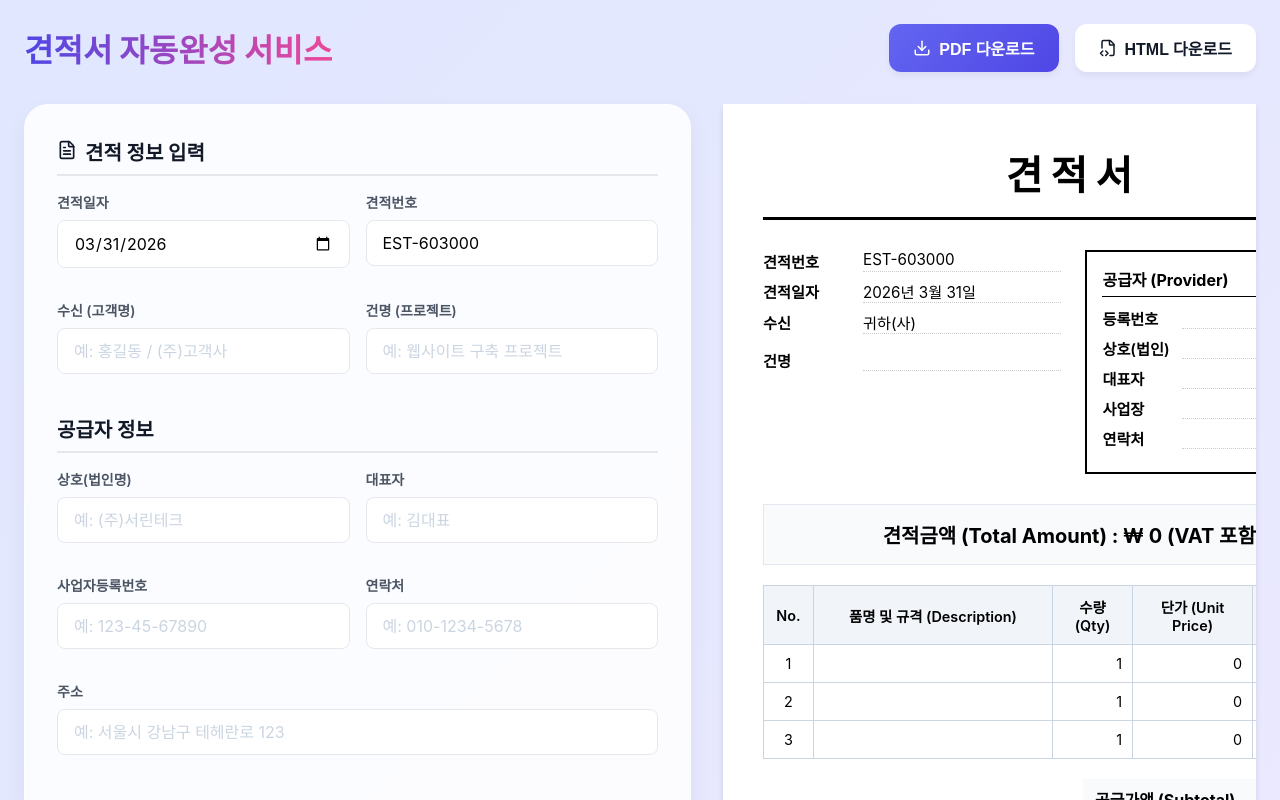
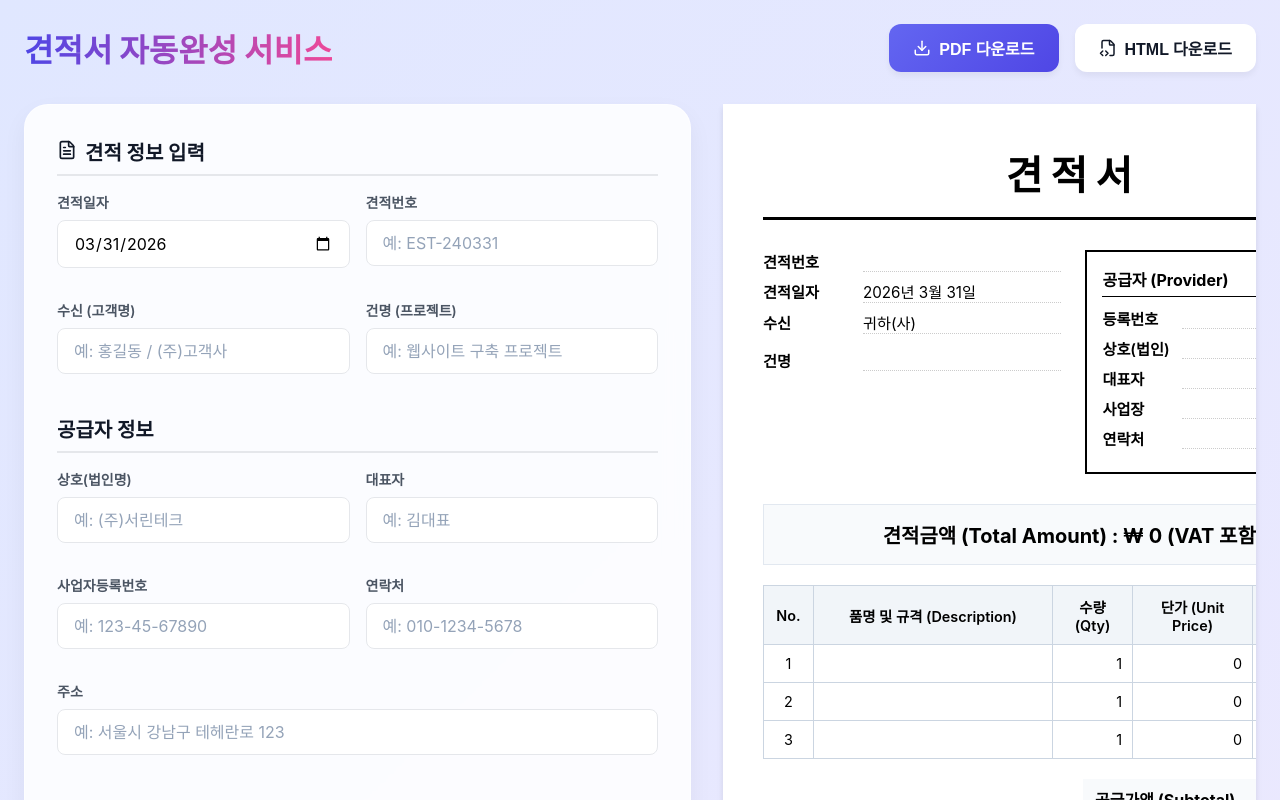
Before and after one commit to surninly/quotation, a React (Vite) app: page / in a window 1280 px wide. Shown: the top 800 px of the page. Built offline with nearby package versions, Linux system fonts and the light colour scheme.

Commit message:
Update placeholder contrast and show examples for key fields.
Use a darker gray for placeholder text and keep quotation number and VAT empty by default so their example format is visible.

Made-with: Cursor

```diff
--- a/src/App.jsx
+++ b/src/App.jsx
@@ -5,7 +5,7 @@ import './index.css';
 
 const initialData = {
   date: new Date().toISOString().split('T')[0],
-  quotationNo: `EST-${new Date().getTime().toString().slice(-6)}`,
+  quotationNo: '',
   clientName: '',
   projectName: '',
   providerName: '',
@@ -19,7 +19,7 @@ const initialData = {
     { id: 2, description: '', quantity: 1, price: 0 },
     { id: 3, description: '', quantity: 1, price: 0 },
   ],
-  taxRate: 10,
+  taxRate: '',
   notes: '',
 };
 
--- a/src/index.css
+++ b/src/index.css
@@ -147,7 +147,7 @@ body {
 .form-group input::placeholder,
 .form-group textarea::placeholder,
 .item-row input::placeholder {
-  color: #cbd5e1;
+  color: #94a3b8;
 }
 
 .grid-2 {
```
